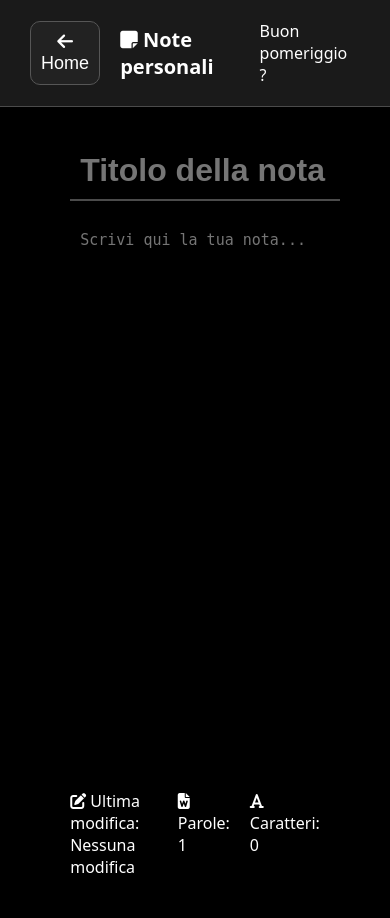
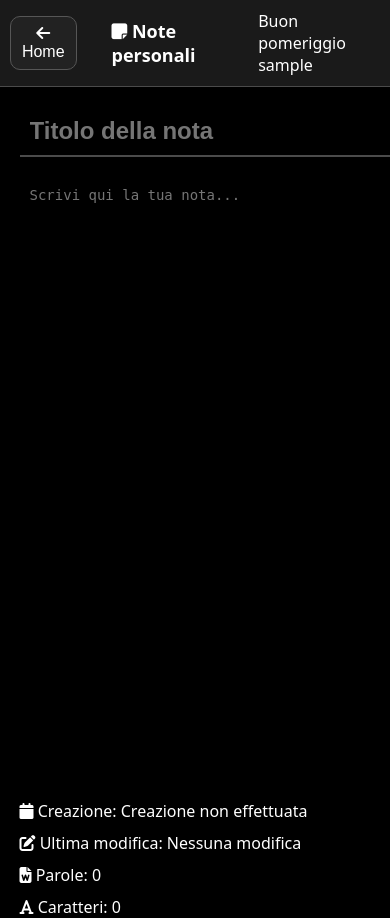
Before and after one commit to Gianpaolo-d/NotePersonali, a PHP site: page /note.php in a window 390 px wide. Before the commit the page ends 873 px from the top, so only its background shows below. Run offline with PHP 8.4, Linux system fonts and the light colour scheme; the visitor is signed in with stand-in values (Sample User, id 1); data that the repository does not hold is empty.

Commit message:
Rifinitura finale

```diff
--- a/home.php
+++ b/home.php
@@ -16,7 +16,7 @@
         $conn = new PDO("mysql:host=localhost;dbname=notepersonali;charset=utf8", "root", "");
         $conn->setAttribute(PDO::ATTR_ERRMODE, PDO::ERRMODE_EXCEPTION);
 
-        $stmt = $conn->prepare("SELECT username FROM utenti WHERE id = ?");
+        $stmt = $conn->prepare("SELECT username FROM users WHERE id = ?");
         $stmt->execute([$_SESSION['uid']]);
         $user = $stmt->fetch();
         if ($user)
@@ -24,7 +24,7 @@
         else
             $username = "?";
 
-        $stmt = $conn->prepare("SELECT * FROM note WHERE uid = ? ORDER BY lastedit DESC");
+        $stmt = $conn->prepare("SELECT * FROM notes WHERE uid = ? ORDER BY lastedit DESC");
         $stmt->execute([$_SESSION['uid']]);
         $note = $stmt->fetchAll();
 
@@ -42,7 +42,7 @@
     <meta charset="UTF-8">
     <meta name="viewport" content="width=device-width, initial-scale=1.0">
     <title>Note Personali - Home</title>
-    <link rel="stylesheet" href="home.css">
+    <link rel="stylesheet" href="styles/home.css">
     <link rel="stylesheet" href="https://cdnjs.cloudflare.com/ajax/libs/font-awesome/6.4.0/css/all.min.css">
 </head>
 <body>
--- a/login.php
+++ b/login.php
@@ -16,7 +16,7 @@ function handleLogin()
         $conn = new PDO("mysql:host=localhost;dbname=notepersonali;charset=utf8", "root", "");
         $conn->setAttribute(PDO::ATTR_ERRMODE, PDO::ERRMODE_EXCEPTION);
 
-        $stmt = $conn->prepare("SELECT id, password FROM utenti WHERE username = ?");
+        $stmt = $conn->prepare("SELECT id, password FROM users WHERE username = ?");
         $stmt->execute([$_POST['username']]);
         $user = $stmt->fetch();
 
@@ -43,7 +43,7 @@ if (!empty($_POST))
     <meta charset="UTF-8">
     <meta name="viewport" content="width=device-width, initial-scale=1.0">
     <title>Note Personali - Login</title>
-    <link rel="stylesheet" href="login_register.css">
+    <link rel="stylesheet" href="styles/login_register.css">
     <link rel="stylesheet" href="https://cdnjs.cloudflare.com/ajax/libs/font-awesome/6.4.0/css/all.min.css">
 </head>
 <body>
--- a/note.php
+++ b/note.php
@@ -1,6 +1,10 @@
 <?php
-    ini_set('display_errors', 1); ini_set('display_startup_errors', 1); error_reporting(E_ALL);
+ini_set('display_errors', 1); ini_set('display_startup_errors', 1); error_reporting(E_ALL);
 
+require("note_class.php");
+
+
+// Inizializzazzione sessione e controllo login
 session_start();
 
 if (!isset($_SESSION['uid'])) {
@@ -8,19 +12,23 @@ if (!isset($_SESSION['uid'])) {
     return;
 }
 
+
+// Inizializzazione variabili utili per la pagina
 $username = "";
-$noteTitle = "";
-$noteContent = "";
+$note = new Note("", "", "", "", "");
 
+
+// Connessione al DB
 try {
     $conn = new PDO("mysql:host=localhost;dbname=notepersonali;charset=utf8", "root", "");
     $conn->setAttribute(PDO::ATTR_ERRMODE, PDO::ERRMODE_EXCEPTION);
-
 } catch(PDOException $e) {
     echo "Errore interno del DB server";
     exit;
 }
 
+
+// Gestione azioni POST per salvataggio ed eliminazione note
 function handleNoteActions() {
     global $conn;
 
@@ -30,36 +38,37 @@ function handleNoteActions() {
     switch ($_POST["action"]) {
         case "delete":
             if (!isset($_POST["noteid"]) || !is_numeric($_POST["noteid"]))
-                return "404";
+                return "404"; // Not found
 
-            $stmt = $conn->prepare("DELETE FROM note WHERE id = ? AND uid = ?");
+            $stmt = $conn->prepare("DELETE FROM notes WHERE id = ? AND uid = ?");
             $stmt->execute([$_POST["noteid"], $_SESSION['uid']]);
-            return "200";
+            return "200"; // OK
 
         case "save":
             if (!isset($_POST["title"]) || !isset($_POST["content"]))
-                return "400";
+                return "400"; // Bad request
 
             if (isset($_POST["noteid"]) && is_numeric($_POST["noteid"]))
             {
-                $stmt = $conn->prepare("UPDATE note SET title = ?, content = ?, lastedit = CURRENT_TIMESTAMP WHERE id = ? AND uid = ?");
+                $stmt = $conn->prepare("UPDATE notes SET title = ?, content = ?, lastedit = CURRENT_TIMESTAMP WHERE id = ? AND uid = ?");
                 $stmt->execute([$_POST["title"], $_POST["content"], $_POST["noteid"], $_SESSION['uid']]);
             } else {
-                $stmt = $conn->prepare("INSERT INTO note (uid, title, content) VALUES (?, ?, ?)");
+                $stmt = $conn->prepare("INSERT INTO notes (uid, title, content) VALUES (?, ?, ?)");
                 $stmt->execute([$_SESSION['uid'], $_POST["title"], $_POST["content"]]);
-                return "200 ".$conn->lastInsertId();
+                return "200 ".$conn->lastInsertId(); // OK
             }
 
-            return "200";
+            return "200"; // OK
     }
 }
 
 $actionResult = handleNoteActions();
 if ($actionResult != "")
-    return header("HTTP/1.1 " . $actionResult);
+    return header("HTTP/1.1 " . $actionResult); // Se è stata eseguita un'azione POST, restituiamo lo status code e terminiamo l'esecuzione
 
 
-$stmt = $conn->prepare("SELECT username FROM utenti WHERE id = ?");
+// Recupero delle informazioni utente
+$stmt = $conn->prepare("SELECT username FROM users WHERE id = ?");
 $stmt->execute([$_SESSION['uid']]);
 $user = $stmt->fetch();
 if ($user)
@@ -67,16 +76,17 @@ if ($user)
 else
     $username = "?";
 
+
+// Recupero informazioni sulla nota e controllo della validita di essa
 if (isset($_GET["id"]) && is_numeric($_GET["id"]))
 {
-    $stmt = $conn->prepare("SELECT * FROM note WHERE id = ? AND uid = ?");
+    $stmt = $conn->prepare("SELECT * FROM notes WHERE id = ? AND uid = ?");
     $stmt->execute([$_GET["id"], $_SESSION['uid']]);
-    $note = $stmt->fetch();
+    $noteFetched = $stmt->fetch();
 
-    if ($note) {
-        $noteTitle = $note['title'];
-        $noteContent = $note['content'];
-    } else {
+    if ($noteFetched)
+        $note = new Note($noteFetched['id'], $noteFetched['title'], $noteFetched['content'], $noteFetched['lastedit'], $noteFetched['creationdate']);
+    else {
         echo "Nota non trovata";
         exit;
     }
@@ -92,7 +102,7 @@ if (isset($_GET["id"]) && is_numeric($_GET["id"]))
     <meta charset="UTF-8">
     <meta name="viewport" content="width=device-width, initial-scale=1.0">
     <title>Note personali - Nota</title>
-    <link rel="stylesheet" href="note.css">
+    <link rel="stylesheet" href="styles/note.css">
     <link rel="stylesheet" href="https://cdnjs.cloudflare.com/ajax/libs/font-awesome/6.4.0/css/all.min.css">
 </head>
 <body>
@@ -119,34 +129,58 @@ if (isset($_GET["id"]) && is_numeric($_GET["id"]))
     </header>
 
     <div class="note-container">
-        <input type="text" placeholder="Titolo della nota" id="note-title" value="<?php echo $noteTitle; ?>">
-        <textarea placeholder="Scrivi qui la tua nota..." id="note-content"><?php echo $noteContent; ?></textarea>
+        <input type="text" placeholder="Titolo della nota" id="note-title" value="<?php echo $note->title; ?>">
+        <textarea placeholder="Scrivi qui la tua nota..." id="note-content"><?php echo $note->content; ?></textarea>
     </div>
 
     <div class="note-stats-container">
-
-        <p><i class="fa-solid fa-pen-to-square"></i> Ultima modifica:
-            <span id ="note-lastsave">
+        <p>
+            <i class="fa-solid fa-calendar"></i> Creazione:
+            <span>
                 <?php
-                    if (isset($note["lastedit"]))
-                    {
-                        $lastEdit = new DateTime($note["lastedit"]);
-                        echo $lastEdit->format("d/m/Y H:i:s");
-                    }
+                    if (isset($_GET["id"]))
+                        echo (new DateTime($note->lastEdit))->format("d/m/Y H:i:s");
                     else
-                        echo "Nessuna modifica"
+                        echo "Creazione non effettuata";
                 ?>
             </span>
         </p>
-        <p><i class="fa-solid fa-file-word"></i> Parole: <span id ="note-words"></span> </p>
-        <p><i class="fa-solid fa-font"></i> Caratteri: <span id="note-chars"></span> </p>
-
+        <p>
+            <i class="fa-solid fa-pen-to-square"></i> Ultima modifica:
+            <span id ="note-lastsave">
+                <?php
+                    if (isset($_GET["id"]))
+                        echo (new DateTime($note->lastEdit))->format("d/m/Y H:i:s");
+                    else
+                        echo "Nessuna modifica";
+                ?>
+            </span>
+        </p>
+        <p>
+            <i class="fa-solid fa-file-word"></i> Parole: <span id ="note-words"></span>
+        </p>
+        <p>
+            <i class="fa-solid fa-font"></i> Caratteri: <span id="note-chars"></span>
+        </p>
     </div>
 
 </body>
 
 
 <script>
+    const saveButton = document.getElementById("save-button");
+    const deleteButton = document.getElementById("delete-button");
+
+    const noteContent = document.getElementById("note-content");
+    var lastSavedContent = noteContent.value;
+    const noteTitle = document.getElementById("note-title");
+    var lastSavedNoteTitle = noteTitle.value;
+
+    const words = document.getElementById("note-words");
+    const chars = document.getElementById("note-chars");
+    const lastsave = document.getElementById("note-lastsave");
+
+
     var saveTimeout;
     function checkChanges(justSaved = false) {
         if (noteContent.value !== lastSavedContent || noteTitle.value !== lastSavedNoteTitle)
@@ -177,45 +211,9 @@ if (isset($_GET["id"]) && is_numeric($_GET["id"]))
     };
 
     function updateNoteStats() {
-        words.textContent = noteContent.value.split(" ").length;
         chars.textContent = noteContent.value.length;
+        words.textContent = noteContent.value.length ? noteContent.value.split(" ").length : "0";
     };
-
-    window.onload = function() {
-        let hour = new Date().getHours();
-        let greeting = document.getElementById("greeting");
-
-        if (hour < 12)
-            greeting.textContent = "Buongiorno";
-        else if (hour < 18)
-            greeting.textContent = "Buon pomeriggio";
-        else
-            greeting.textContent = "Buonasera";
-
-
-        updateNoteStats();
-    };
-
-
-    const saveButton = document.getElementById("save-button");
-    const deleteButton = document.getElementById("delete-button");
-
-    const noteContent = document.getElementById("note-content");
-    var lastSavedContent = noteContent.value;
-    const noteTitle = document.getElementById("note-title");
-    var lastSavedNoteTitle = noteTitle.value;
-
-    const words = document.getElementById("note-words");
-    const chars = document.getElementById("note-chars");
-    const lastsave = document.getElementById("note-lastsave");
-
-    noteContent.addEventListener("input", () => {
-        checkChanges();
-        updateNoteStats();
-    });
-
-    noteTitle.addEventListener("input", checkChanges);
-
 
     async function saveNote() {
         if (noteTitle.value == "")
@@ -243,20 +241,40 @@ if (isset($_GET["id"]) && is_numeric($_GET["id"]))
         } else
             window.location.href = "note.php?id=" + respTxt;
 
+    }
 
-    }
+
+    window.onload = function() {
+        const hour = new Date().getHours();
+        const greeting = document.getElementById("greeting");
+
+        if (hour < 12)
+            greeting.textContent = "Buongiorno";
+        else if (hour < 18)
+            greeting.textContent = "Buon pomeriggio";
+        else
+            greeting.textContent = "Buonasera";
+
+        updateNoteStats();
+    };
+
+
+    noteContent.addEventListener("input", () => {
+        checkChanges();
+        updateNoteStats();
+    });
+
+    noteTitle.addEventListener("input", checkChanges);
 
     saveButton.addEventListener("click", saveNote);
 
-    // Save if ctrl s is pressed
-
+    // Ctrl+S Shortcut
     window.addEventListener("keydown", function(e) {
         if (e.key === "s" && (e.ctrlKey || e.metaKey)) {
             e.preventDefault();
             saveNote();
         }
     });
-
 
     if (deleteButton)
         deleteButton.addEventListener("click", async function() {
@@ -279,4 +297,5 @@ if (isset($_GET["id"]) && is_numeric($_GET["id"]))
 
 
 </script>
+
 </html>
--- a/classi.php
+++ b/note_class.php
@@ -1,16 +1,17 @@
 <?php
-
     class Note {
         public $id;
         public $title;
         public $content;
         public $lastEdit;
+        public $creationDate;
 
-        function __construct($id, $title, $content, $lastEdit) {
+        function __construct($id, $title, $content, $lastEdit, $creationDate) {
             $this->id = $id;
             $this->title = $title;
             $this->content = $content;
             $this->lastEdit = $lastEdit;
+            $this->creationDate = $creationDate;
         }
 
         public function getContentLength() {
@@ -33,18 +34,4 @@
             echo "Ultima modifica: " . $this->lastEdit . "<br>";
         }
     }
-
-
-    $notaTest = new Note(1, "Nota di test", "Contenuto della nota di test", "2026/02/28 08:44:00");
-    $notaTest->printInformations();
-    echo "<br>";
-    echo "Lunghezza contenuto: " . $notaTest->getContentLength() . "<br>";
-    echo "E' vuota?: " . ($notaTest->isEmpty() ? "Si" : "No") . "<br>";
-    echo "Ultima modifica formattata: " . $notaTest->getFormattedLastEdit("H:i:s d/m/Y") . "<br>";
-
-
-
-
-
-
 ?>
--- a/note.css
+++ b/styles/note.css
@@ -61,7 +61,7 @@ header {
 
 .note-container {
     padding: 35px 18% 0px 18%;
-    height: 75vh;
+    height: 78vh;
 }
 
 #note-title {
@@ -83,7 +83,7 @@ header {
     background-color: #000000;
     border: 0;
     padding: 10px;
-    height: 100%;
+    height: 65vh;
     width: 100%;
     color: white;
     outline: none;
@@ -120,6 +120,7 @@ header {
     padding: 0 18% 0 18%;
     display: flex;
     gap: 20px;
+    background-color: black;
 }
 
 #delete-button {
@@ -137,3 +138,47 @@ header {
     background-color: #353535;
     color: red;
 }
+
+@media (max-width: 768px) {
+    h1 {
+        font-size: 18px;
+    }
+
+    header {
+        padding: 10px;
+        padding-left: 10px;
+    }
+
+    .note-container {
+        padding: 20px 5%;
+    }
+
+    #note-title {
+        font-size: 24px;
+    }
+
+    #note-content {
+        font-size: 14px;
+        min-height: 300px;
+    }
+
+    .header-left button, #save-button, #delete-button {
+        font-size: 16px;
+        padding: 8px;
+        margin-right: 15px;
+    }
+
+    .note-stats-container {
+        flex-direction: column;
+        gap: 10px;
+        padding: 0 5%;
+    }
+
+    .userinfo-container {
+        padding-right: 0px;
+    }
+
+    .header-left {
+        gap: 25px;
+    }
+}
```
Also changed, not shown: db.sql (+11 -10 lines), register.php (+4 -4 lines), styles/home.css (renamed from home.css, +40 -1 lines), styles/login_register.css (renamed from login_register.css, +25 -0 lines).
